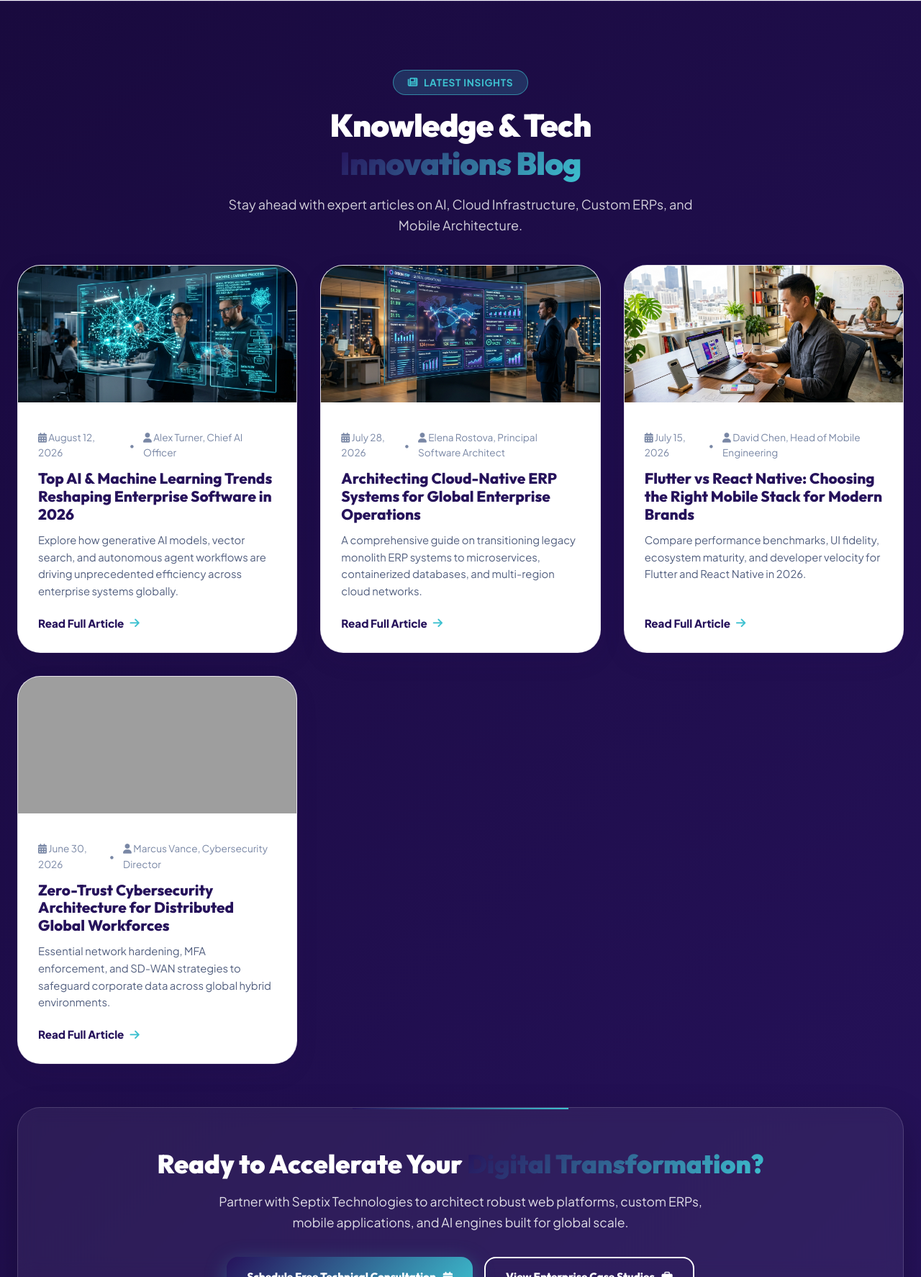
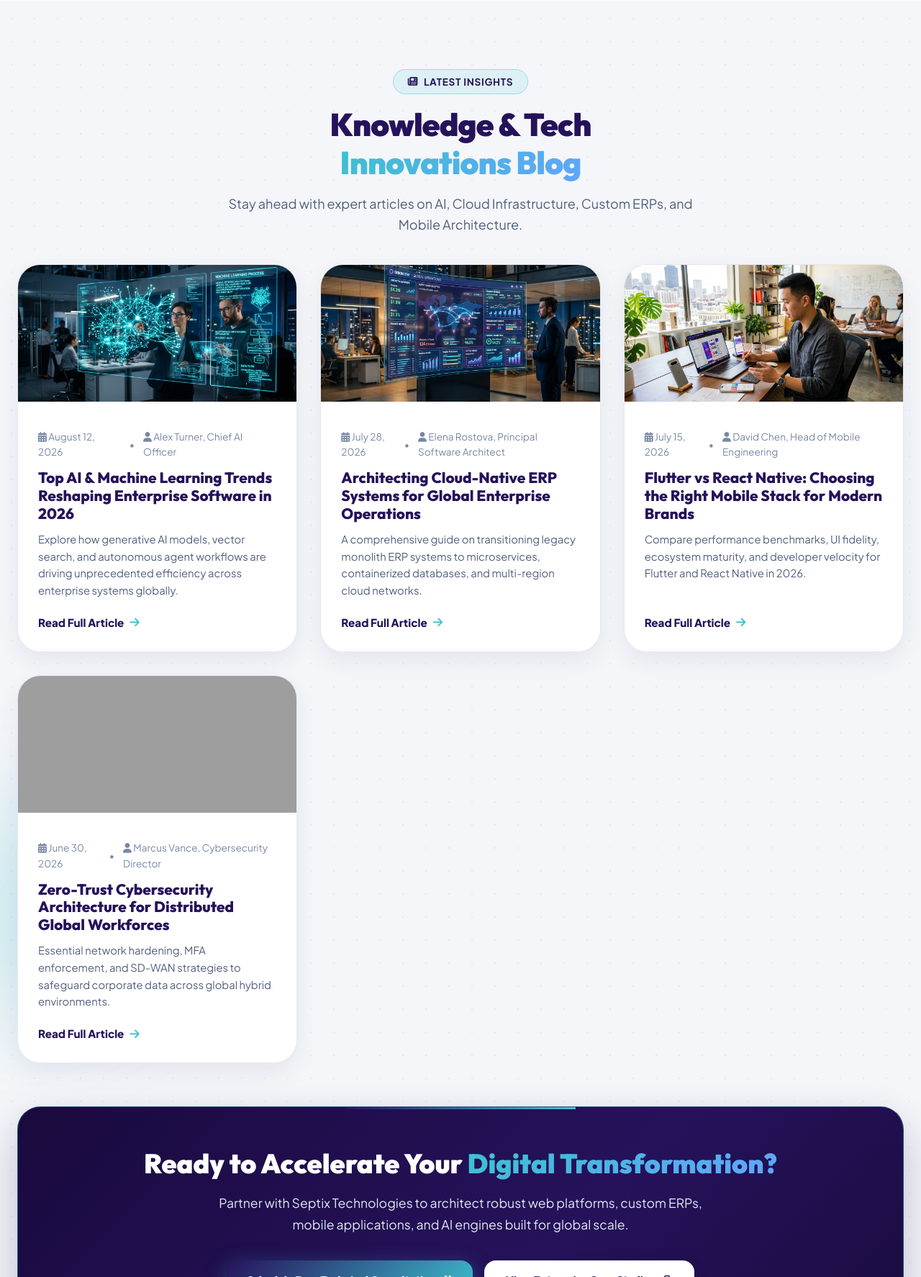
Before and after one commit to Maulik-Dawda/septix-technologies, a PHP site: page / in a window 1280 px wide; the page is wider, and only the part inside the window is pictured. Shown: the part 4726-6500 px from the top of that part at 72% size. Run offline with PHP 8.4, Linux system fonts and the light colour scheme; grey boxes are pictures that could not be loaded.

Commit message:
Fix pre-footer CTA box contrast: Styled CTA box with deep purple gradient background, crisp white headline (#ffffff), cyan text gradient, and high contrast buttons

```diff
--- a/assets/css/style.css
+++ b/assets/css/style.css
@@ -166,7 +166,7 @@ h1, h2, h3, h4, h5, h6 {
 }
 
 .text-gradient {
-    background: var(--grad-text);
+    background: linear-gradient(135deg, #3dc1d0 0%, #60a5fa 100%);
     -webkit-background-clip: text;
     -webkit-text-fill-color: transparent;
     display: inline-block;
@@ -294,15 +294,17 @@ h1, h2, h3, h4, h5, h6 {
     transform: translateY(-4px) scale(1.02);
 }
 
-.btn-light-outline {
-    background: transparent;
-    color: #ffffff;
+.btn-white {
+    background: #ffffff;
+    color: var(--clr-brand-dark);
     border: 2px solid #ffffff;
+    box-shadow: 0 6px 20px rgba(0, 0, 0, 0.15);
 }
 
-.btn-light-outline:hover {
-    background: #ffffff;
+.btn-white:hover {
+    background: var(--clr-brand-light);
     color: var(--clr-brand-dark);
+    border-color: var(--clr-brand-light);
     transform: translateY(-4px) scale(1.02);
 }
 
@@ -1232,40 +1234,18 @@ textarea.form-control {
 }
 
 /* ==========================================================================
-   PRE-FOOTER DARK SECTION (HIGH IMPACT CTA & BLOG WRAPPER)
+   HIGH-IMPACT PRE-FOOTER CTA BOX (HIGH CONTRAST & READABILITY)
    ========================================================================== */
-.pre-footer-dark-section {
-    background: linear-gradient(135deg, #190a3e 0%, #26125b 100%);
-    color: #ffffff;
-    position: relative;
-    overflow: hidden;
-    border-top: 1px solid rgba(255, 255, 255, 0.1);
-}
-
-.pre-footer-dark-section .section-title {
-    color: #ffffff;
-}
-
-.pre-footer-dark-section .section-subtitle {
-    color: rgba(255, 255, 255, 0.8);
-}
-
-.pre-footer-dark-section .section-tag {
-    background: rgba(61, 193, 208, 0.2);
-    border-color: rgba(61, 193, 208, 0.6);
-    color: var(--clr-brand-light);
-}
-
 .pre-footer-cta-box {
-    background: rgba(255, 255, 255, 0.06);
-    border: 1px solid rgba(255, 255, 255, 0.15);
-    backdrop-filter: blur(12px);
+    background: linear-gradient(135deg, #190a3e 0%, #26125b 60%, #1a0b3f 100%);
+    border: 1px solid rgba(61, 193, 208, 0.4);
     border-radius: var(--radius-xl);
     padding: 56px 44px;
     text-align: center;
     margin-top: 60px;
-    box-shadow: 0 20px 50px rgba(0, 0, 0, 0.25);
+    box-shadow: 0 25px 60px rgba(38, 18, 91, 0.25);
     position: relative;
+    overflow: hidden;
 }
 
 .pre-footer-cta-box::before {
@@ -1274,9 +1254,24 @@ textarea.form-control {
     top: 0;
     left: 50%;
     transform: translateX(-50%);
-    width: 300px;
-    height: 2px;
+    width: 320px;
+    height: 3px;
     background: var(--grad-primary);
+}
+
+.cta-heading {
+    font-size: 2.35rem;
+    color: #ffffff !important;
+    margin-bottom: 18px;
+    font-weight: 900;
+}
+
+.cta-subtitle {
+    color: #e2e8f0 !important;
+    font-size: 1.1rem;
+    max-width: 720px;
+    margin: 0 auto 34px;
+    line-height: 1.7;
 }
 
 /* Footer - Clean Light Theme with Gradient Top Border */
--- a/index.php
+++ b/index.php
@@ -244,8 +244,8 @@ require_once __DIR__ . '/includes/header.php';
     </div>
 </section>
 
-<!-- PRE-FOOTER DARK SECTION (HIGH IMPACT CTA & LATEST INSIGHTS) -->
-<section class="section-padding pre-footer-dark-section">
+<!-- Latest Insights & Tech Blog Preview -->
+<section class="section-padding">
     <div class="container">
         <div style="text-align: center;">
             <div class="section-tag"><i class="fa-solid fa-newspaper"></i> Latest Insights</div>
@@ -275,19 +275,19 @@ require_once __DIR__ . '/includes/header.php';
             <?php endforeach; ?>
         </div>
 
-        <!-- Pre-Footer High-Impact CTA Box -->
+        <!-- High-Impact Pre-Footer CTA Box -->
         <div class="pre-footer-cta-box">
-            <h3 style="font-size: 2.25rem; color: #ffffff; margin-bottom: 16px; font-weight: 900;">
+            <h3 class="cta-heading">
                 Ready to Accelerate Your <span class="text-gradient">Digital Transformation?</span>
             </h3>
-            <p style="color: rgba(255, 255, 255, 0.85); font-size: 1.1rem; max-width: 700px; margin: 0 auto 32px; line-height: 1.7;">
+            <p class="cta-subtitle">
                 Partner with Septix Technologies to architect robust web platforms, custom ERPs, mobile applications, and AI engines built for global scale.
             </p>
             <div style="display: flex; gap: 16px; justify-content: center; flex-wrap: wrap;">
                 <a href="<?php echo $base_url; ?>/contact.php" class="btn btn-primary">
                     Schedule Free Technical Consultation <i class="fa-solid fa-calendar-check"></i>
                 </a>
-                <a href="<?php echo $base_url; ?>/portfolio.php" class="btn btn-light-outline">
+                <a href="<?php echo $base_url; ?>/portfolio.php" class="btn btn-white">
                     View Enterprise Case Studies <i class="fa-solid fa-briefcase"></i>
                 </a>
             </div>
```
